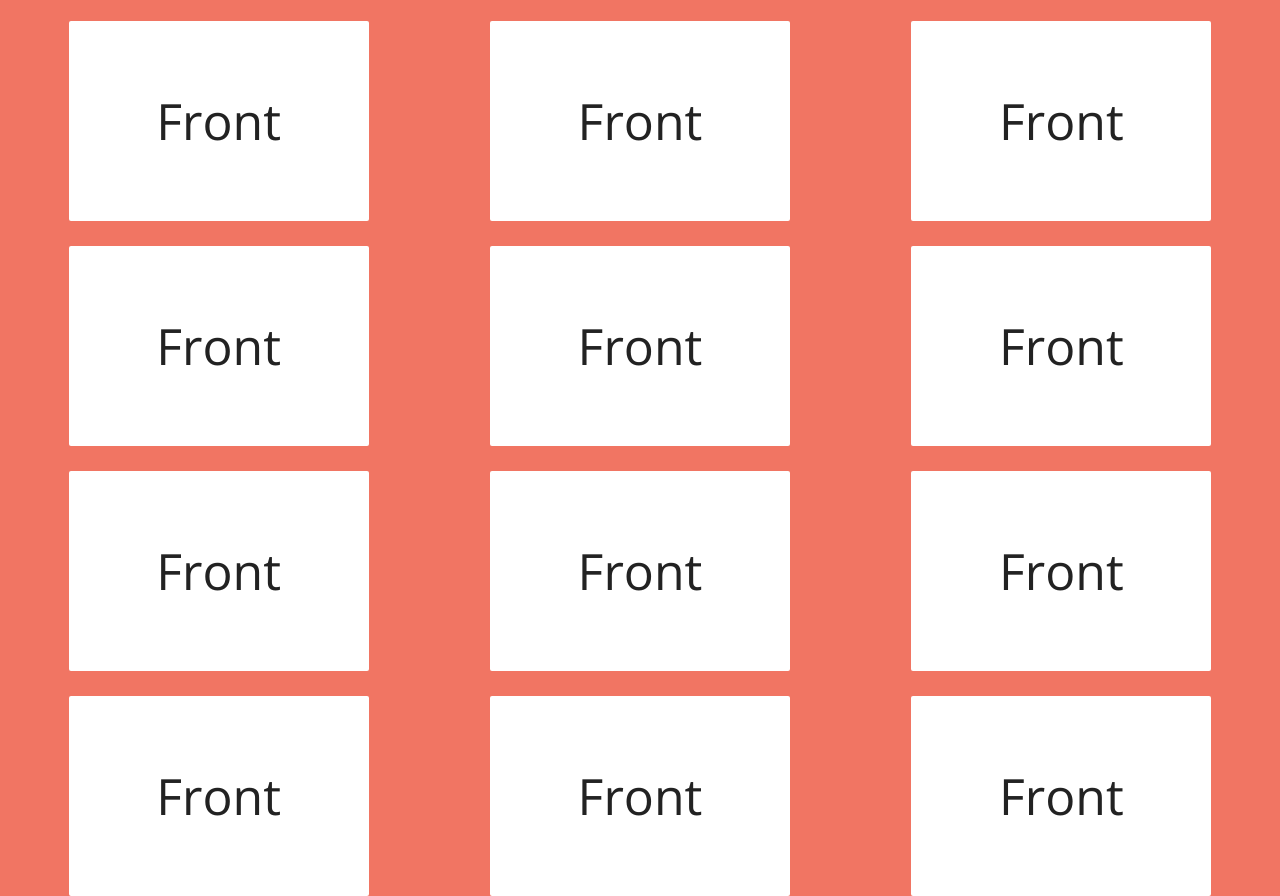
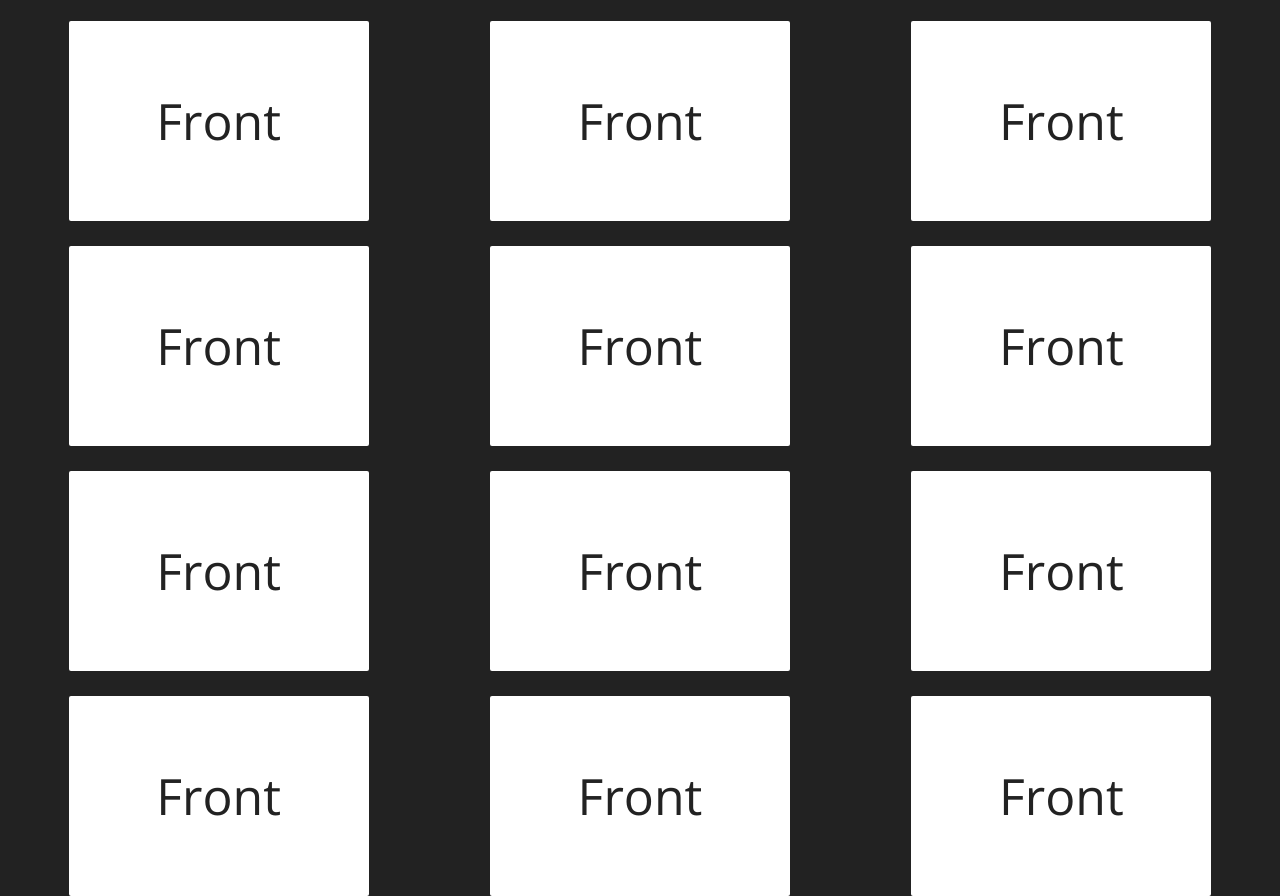
Before and after one commit to supraditya/cardGame, a plain HTML site: page index.html in a window 1280 px wide. Drawn offline with nearby package versions, Linux system fonts and the light colour scheme.

Commit message:
changed colors

```diff
--- a/index.css
+++ b/index.css
@@ -1,7 +1,7 @@
 @import url(https://fonts.googleapis.com/css?family=Open+Sans);
 
 body {
-  background: #f17563;
+  background: #222;
   font-family: Open Sans;
   font-size: 50px;
   color: #222;
@@ -24,6 +24,7 @@ label {
   transform-style: preserve-3d;
   display: block;
   width: 300px;
+  border-radius: 4px;
   height: 200px;
   margin: 1%;
   /* position: absolute;
@@ -58,7 +59,7 @@ label {
 }
 
 .card .back {
-  background: #222;
+  background: #faa41a;
   color: #fff;
   -webkit-transform: rotateX(180deg);
   transform: rotateX(180deg);
```
